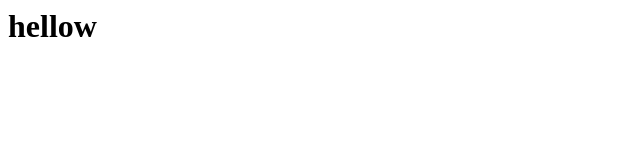
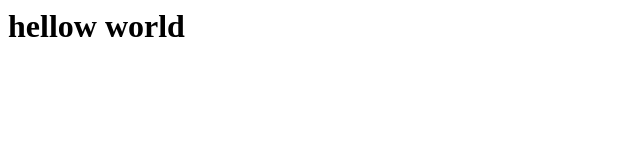
Before and after one commit to leesoyeonn/leesoyeonn.github.com, a plain HTML site: page index.html in a window 1280 px wide. Shown: the whole page, without its empty margins (0-640 px from the left). Drawn offline with Linux system fonts and the light colour scheme.

Commit message:
Update index.html

```diff
--- a/index.html
+++ b/index.html
@@ -1 +1 @@
-<h1> hellow </h1>
+<h1> hellow world </h1>
```
